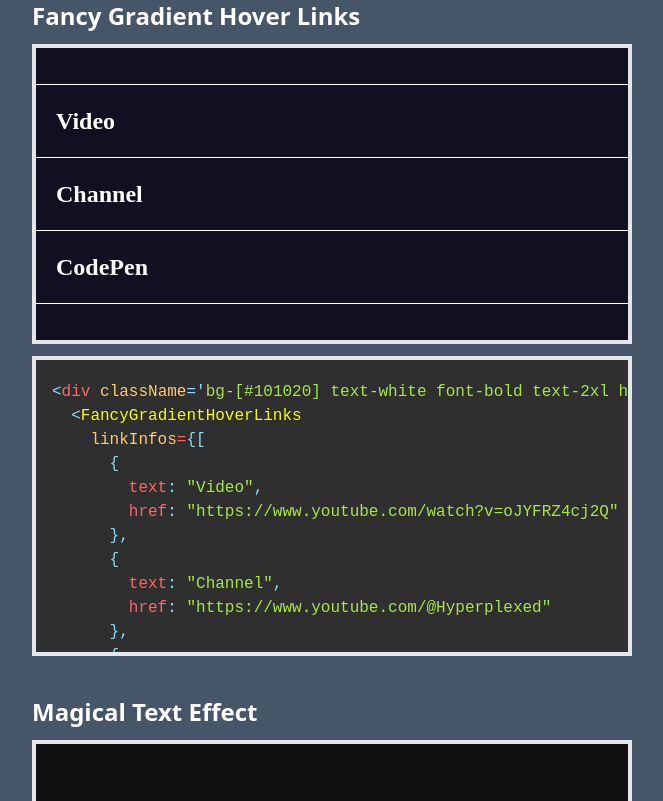
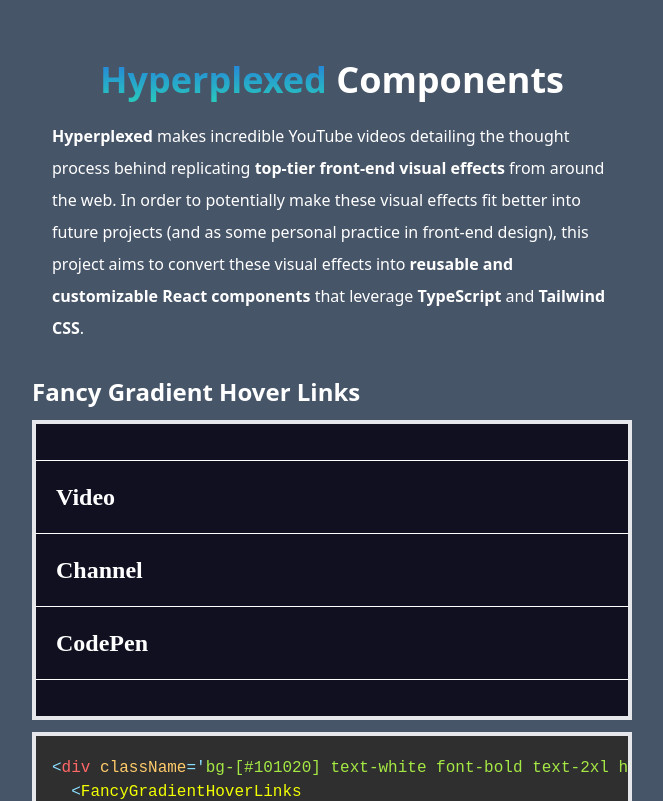
Before and after one commit to b-x-wu/hyperplexed-components, a React app: page / in a window 1280 px wide. Shown: the top 801 px of the page, without its empty margins (308-971 px from the left). Built offline with nearby package versions, Linux system fonts and the light colour scheme; a web font is replaced by a local one.

Commit message:
feat: add project details to homepage

```diff
--- a/components/componentDisplay.tsx
+++ b/components/componentDisplay.tsx
@@ -32,7 +32,7 @@
     const titleNode = title == null ? <></> :
         titleHref == null ?
             <h2 style={titleStyle} className={`w-[${widthString}]`}>{title}</h2> :
-            <h2 style={titleStyle} className={`w-[${widthString}]`}><a href={titleHref}>{title}</a></h2>
+            <h2 style={titleStyle} className={`w-[${widthString}]`}><a href={titleHref} target={'_blank'} className="hover:underline">{title}</a></h2>
 
     return (
         <div className="flex flex-col gap-y-3 items-center">
--- a/src/index.tsx
+++ b/src/index.tsx
@@ -55,8 +55,18 @@
 </div>`
 
     return (
-        <div className='h-max bg-slate-600'>
-            <div className='flex flex-col gap-y-10 max-w-[80%] mx-auto'>
+        <div className='h-max bg-slate-600 p-10'>
+            <div className='flex flex-col gap-y-8 max-w-[60%] mx-auto items-center'>
+                <div className='flex flex-col gap-y-5 p-5 pb-0 w-[600px]'>
+                    <h1 className='w-full text-center text-4xl text-white font-bold'><span className='bg-gradient-to-t from-[#28cdbb] to-[#2576de] bg-clip-text text-transparent'>Hyperplexed</span> Components</h1>
+                    <p className='text-white leading-loose'>
+                        <a href="https://www.youtube.com/@Hyperplexed" target={'_blank'} className='font-bold hover:underline'>Hyperplexed</a>
+                        &nbsp;makes incredible YouTube videos detailing the thought process behind replicating <span className='font-bold'>top-tier front-end visual effects</span> from around the web.
+                        In order to potentially make these visual effects fit better into future projects (and as some personal practice in front-end design),
+                        this project aims to convert these visual effects into <span className='font-bold'>reusable and customizable React components</span> that leverage <a href='https://www.typescriptlang.org/' target={'_blank'} className='font-bold hover:underline'>TypeScript</a>
+                        &nbsp;and <a href='https://tailwindcss.com/' target={'_blank'} className='font-bold hover:underline'>Tailwind CSS</a>.
+                    </p>
+                </div>
                 <ComponentDisplay
                     width={600}
                     height={300}
```
Also changed, not shown: 1 other file (tests, documents, lock files or other folders).
